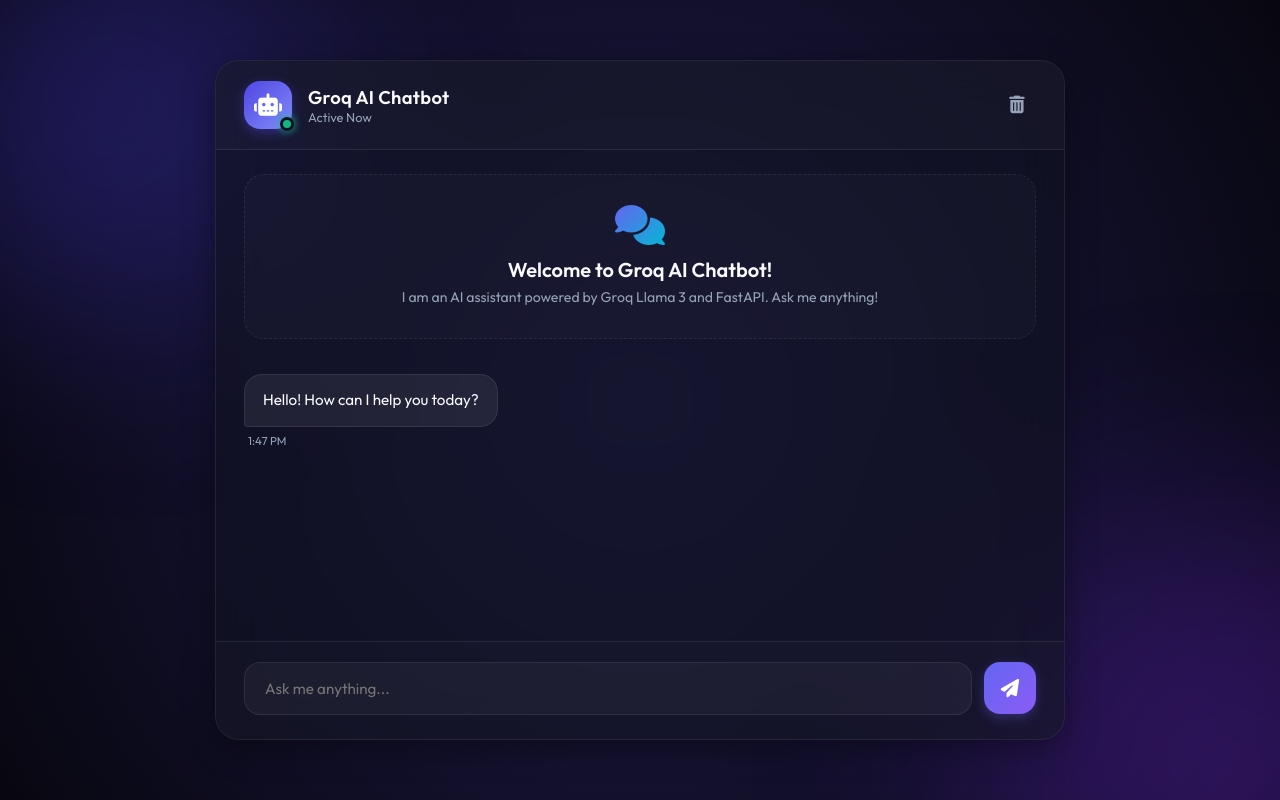
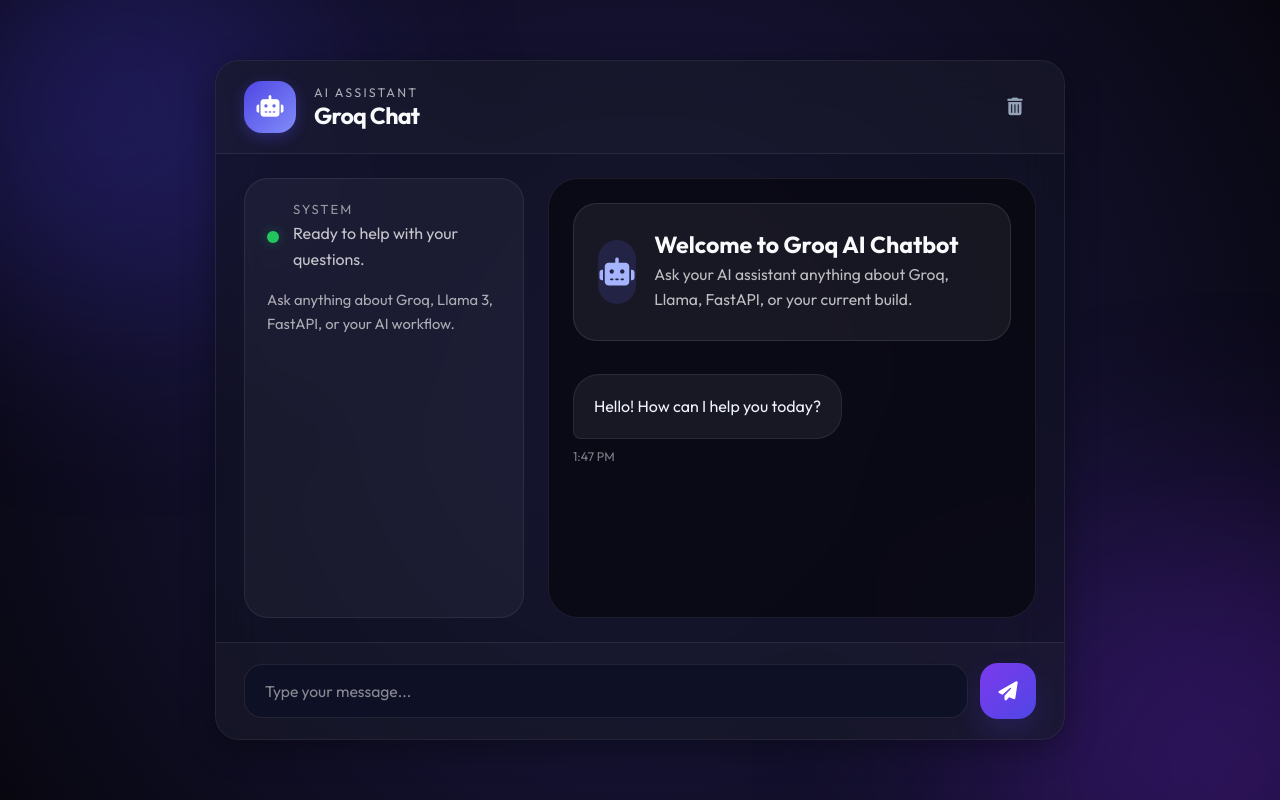
Before and after one commit to kalaiyarasan105/chatbotgroq, a FastAPI app: page / in a window 1280 px wide. Run offline with FastAPI, Linux system fonts and the light colour scheme.

Commit message:
latest commit

```diff
--- a/static/script.js
+++ b/static/script.js
@@ -25,14 +25,11 @@ document.addEventListener("DOMContentLoaded", () => {
             welcomeBanner.remove();
         }
 
-        // Add user message to UI
-        appendMessage("user", messageText);
+            appendMessage("user", messageText);
 
-        // Show typing indicator
         showTypingIndicator();
 
         try {
-            // Send request to FastAPI backend
             const response = await fetch("/chat", {
                 method: "POST",
                 headers: {
@@ -47,17 +44,16 @@ document.addEventListener("DOMContentLoaded", () => {
 
             const data = await response.json();
 
-            // Simulate a natural-feeling short typing delay (550ms) for high-fidelity experience
             setTimeout(() => {
                 hideTypingIndicator();
-                appendMessage("bot", data.response);
+                appendMessage("bot", data.response, data.sources);
             }, 550);
 
         } catch (error) {
             console.error("Error communicating with chatbot API:", error);
             setTimeout(() => {
                 hideTypingIndicator();
-                appendMessage("bot", "Oops! I ran into an error connecting to the server. Please check the server logs and try again later.");
+                appendMessage("bot", "Oops! I ran into an error connecting to the server. Please check the server logs and try again later.", null, true);
             }, 500);
         }
     });
@@ -70,24 +66,86 @@ document.addEventListener("DOMContentLoaded", () => {
     });
 
     // Function to append a message to the chat container
-    function appendMessage(sender, text) {
+    function appendMessage(sender, text, sources = null, isError = false) {
         const messageDiv = document.createElement("div");
         messageDiv.classList.add("message", sender);
+        if (isError) {
+            messageDiv.classList.add("message-error");
+        }
 
         const contentDiv = document.createElement("div");
         contentDiv.classList.add("message-content");
         contentDiv.innerText = text;
 
-        const metaDiv = document.createElement("div");
-        metaDiv.classList.add("message-meta");
-        metaDiv.innerText = formatTime(new Date());
+        const metaRow = document.createElement("div");
+        metaRow.classList.add("message-meta", "message-meta-row");
+
+        const timeSpan = document.createElement("span");
+        timeSpan.classList.add("message-meta");
+        timeSpan.innerText = formatTime(new Date());
+        metaRow.appendChild(timeSpan);
+
+        if (sender === "bot" && Array.isArray(sources) && sources.length > 0) {
+            const badge = document.createElement("span");
+            badge.classList.add("message-badge");
+            badge.innerHTML = `<i class="fa-solid fa-link"></i> Evidence available`;
+            metaRow.appendChild(badge);
+        }
 
         messageDiv.appendChild(contentDiv);
-        messageDiv.appendChild(metaDiv);
+        messageDiv.appendChild(metaRow);
+
+        if (sender === "bot" && Array.isArray(sources) && sources.length > 0) {
+            const sourcesPanel = createSourcesPanel(sources);
+            messageDiv.appendChild(sourcesPanel);
+        }
+
         chatMessages.appendChild(messageDiv);
+        scrollToBottom();
+    }
 
-        // Scroll to the bottom of the container
-        scrollToBottom();
+    function createSourcesPanel(sources) {
+        const panel = document.createElement("div");
+        panel.classList.add("sources-panel");
+
+        const toggle = document.createElement("button");
+        toggle.classList.add("sources-toggle");
+        toggle.type = "button";
+        toggle.innerHTML = `<span><i class="fa-solid fa-eye"></i> Show Evidence</span><i class="fa-solid fa-chevron-down"></i>`;
+
+        const list = document.createElement("div");
+        list.classList.add("source-list");
+
+        sources.forEach((source) => {
+            const item = document.createElement("div");
+            item.classList.add("source-item");
+
+            const title = document.createElement("a");
+            title.href = source.url || source.link || "#";
+            title.target = "_blank";
+            title.rel = "noopener noreferrer";
+            title.innerText = source.title || source.url || source.link || "Source";
+
+            const description = document.createElement("p");
+            description.innerText = source.description || source.snippet || source.url || "Referenced document.";
+
+            item.appendChild(title);
+            item.appendChild(description);
+            list.appendChild(item);
+        });
+
+        toggle.addEventListener("click", () => {
+            const expanded = panel.classList.toggle("expanded");
+            if (expanded) {
+                toggle.innerHTML = `<span><i class="fa-solid fa-eye"></i> Hide Evidence</span><i class="fa-solid fa-chevron-up"></i>`;
+            } else {
+                toggle.innerHTML = `<span><i class="fa-solid fa-eye"></i> Show Evidence</span><i class="fa-solid fa-chevron-down"></i>`;
+            }
+        });
+
+        panel.appendChild(toggle);
+        panel.appendChild(list);
+        return panel;
     }
 
     // Helper to format time
@@ -103,7 +161,7 @@ document.addEventListener("DOMContentLoaded", () => {
 
     // Helper to scroll messages panel to bottom
     function scrollToBottom() {
-        chatMessages.scrollTop = chatMessages.scrollHeight;
+        chatMessages.scrollTo({ top: chatMessages.scrollHeight, behavior: 'smooth' });
     }
 
     // Show typing loader
@@ -124,13 +182,16 @@ document.addEventListener("DOMContentLoaded", () => {
         const welcomeBanner = document.createElement("div");
         welcomeBanner.classList.add("welcome-banner");
         welcomeBanner.innerHTML = `
-            <i class="fa-solid fa-comments"></i>
-            <h2>Welcome to Groq AI Chatbot!</h2>
-            <p>I am an AI assistant powered by Groq Llama 3 and FastAPI. Ask me anything!</p>
+            <div class="welcome-icon">
+                <i class="fa-solid fa-robot"></i>
+            </div>
+            <div class="welcome-copy">
+                <h2>Welcome to Groq AI Chatbot</h2>
+                <p>Ask your AI assistant anything about Groq, Llama, FastAPI, or your current build.</p>
+            </div>
         `;
         chatMessages.appendChild(welcomeBanner);
 
-        // Add a slight initial delay before the bot says hello
         showTypingIndicator();
         setTimeout(() => {
             hideTypingIndicator();
--- a/static/style.css
+++ b/static/style.css
@@ -115,55 +115,44 @@ body {
     border-bottom: 1px solid var(--border-color);
 }
 
-.bot-info {
+.brand-panel {
     display: flex;
     align-items: center;
-    gap: 16px;
+    gap: 18px;
 }
 
 .avatar-container {
     position: relative;
-    width: 48px;
-    height: 48px;
+    width: 52px;
+    height: 52px;
 }
 
 .bot-avatar {
     width: 100%;
     height: 100%;
-    border-radius: 16px;
+    border-radius: 18px;
     background: linear-gradient(135deg, #4f46e5, #818cf8);
     display: flex;
     justify-content: center;
     align-items: center;
-    font-size: 1.4rem;
+    font-size: 1.35rem;
     color: white;
-    box-shadow: 0 4px 12px rgba(79, 70, 229, 0.4);
+    box-shadow: 0 4px 14px rgba(79, 70, 229, 0.35);
 }
 
-.status-indicator {
-    position: absolute;
-    bottom: -2px;
-    right: -2px;
-    width: 14px;
-    height: 14px;
-    border-radius: 50%;
-    border: 3px solid #111322;
+.brand-panel h1 {
+    font-size: 1.4rem;
+    line-height: 1.05;
+    letter-spacing: -0.03em;
+    margin: 0;
 }
 
-.status-indicator.online {
-    background-color: #10b981;
-    box-shadow: 0 0 8px #10b981;
-}
-
-.bot-details h1 {
-    font-size: 1.15rem;
-    font-weight: 600;
-    letter-spacing: 0.3px;
-}
-
-.bot-details .status-text {
-    font-size: 0.8rem;
-    color: var(--text-secondary);
+.brand-panel .label {
+    font-size: 0.78rem;
+    text-transform: uppercase;
+    letter-spacing: 0.18em;
+    color: rgba(255, 255, 255, 0.65);
+    margin-bottom: 4px;
 }
 
 .header-actions button {
@@ -172,8 +161,8 @@ body {
     color: var(--text-secondary);
     font-size: 1.1rem;
     cursor: pointer;
-    width: 38px;
-    height: 38px;
+    width: 42px;
+    height: 42px;
     border-radius: 50%;
     display: flex;
     justify-content: center;
@@ -182,56 +171,223 @@ body {
 }
 
 .header-actions button:hover {
-    background: rgba(255, 255, 255, 0.06);
-    color: #ef4444;
+    background: rgba(255, 255, 255, 0.08);
+    color: #f8fafc;
 }
 
-/* Chat Messages Panel */
-.chat-messages {
+/* Footer & Input Bar */
+.chat-input-area {
+    padding: 20px 28px;
+    background: rgba(255, 255, 255, 0.02);
+    border-top: 1px solid rgba(255, 255, 255, 0.08);
+}
+
+.chat-form {
+    display: flex;
+    gap: 12px;
+    align-items: center;
+}
+
+.chat-form input {
     flex: 1;
-    overflow-y: auto;
+    min-height: 54px;
+    background: rgba(15, 18, 38, 0.9);
+    border: 1px solid rgba(255, 255, 255, 0.08);
+    border-radius: 18px;
+    padding: 16px 20px;
+    color: var(--text-primary);
+    font-family: var(--font-family);
+    font-size: 0.98rem;
+    transition: all 0.25s ease;
+    caret-color: #a5b4fc;
+}
+
+.chat-form input::placeholder {
+    color: rgba(255, 255, 255, 0.5);
+}
+
+.chat-form input:focus {
+    outline: none;
+    border-color: rgba(99, 102, 241, 0.55);
+    box-shadow: 0 0 0 5px rgba(99, 102, 241, 0.12);
+    background: rgba(20, 24, 52, 0.96);
+}
+
+.chat-form button {
+    background: linear-gradient(135deg, #7c3aed, #4f46e5);
+    border: none;
+    color: white;
+    width: 56px;
+    height: 56px;
+    border-radius: 18px;
+    cursor: pointer;
+    display: flex;
+    justify-content: center;
+    align-items: center;
+    font-size: 1.2rem;
+    transition: transform 0.2s ease, box-shadow 0.2s ease, background 0.2s ease;
+    box-shadow: 0 14px 28px rgba(79, 70, 229, 0.18);
+}
+
+.chat-form button:hover,
+.chat-form button:focus-visible {
+    transform: translateY(-1px);
+    box-shadow: 0 18px 32px rgba(79, 70, 229, 0.22);
+    outline: none;
+}
+
+.chat-form button:active {
+    transform: translateY(0);
+}
+
+.visually-hidden {
+    position: absolute;
+    width: 1px;
+    height: 1px;
+    padding: 0;
+    margin: -1px;
+    overflow: hidden;
+    clip: rect(0, 0, 0, 0);
+    white-space: nowrap;
+    border: 0;
+}
+
+.welcome-banner {
+    display: flex;
+    align-items: center;
+    gap: 18px;
+    padding: 28px 24px;
+    background: rgba(255, 255, 255, 0.06);
+    border: 1px solid rgba(255, 255, 255, 0.1);
+    border-radius: 24px;
+    margin-bottom: 15px;
+}
+
+.welcome-icon {
+    display: inline-flex;
+    width: 64px;
+    height: 64px;
+    border-radius: 22px;
+    justify-content: center;
+    align-items: center;
+    background: rgba(99, 102, 241, 0.16);
+    color: #a5b4fc;
+    font-size: 1.75rem;
+}
+
+.welcome-copy h2 {
+    margin: 0;
+    font-size: 1.45rem;
+    line-height: 1.1;
+}
+
+.welcome-copy p {
+    margin: 4px 0 0;
+    color: rgba(255, 255, 255, 0.72);
+    font-size: 0.98rem;
+    line-height: 1.6;
+}
+
+/* Sidebar & Messages Layout */
+.chat-content {
+    display: grid;
+    grid-template-columns: minmax(240px, 280px) minmax(0, 1fr);
+    gap: 24px;
+    flex: 1;
     padding: 24px 28px;
+    overflow: hidden;
+}
+
+.sidebar-card {
+    background: rgba(255, 255, 255, 0.04);
+    border: 1px solid rgba(255, 255, 255, 0.08);
+    border-radius: 24px;
+    padding: 22px;
+    min-height: 168px;
     display: flex;
     flex-direction: column;
-    gap: 20px;
+    gap: 16px;
+}
+
+.sidebar-title {
+    display: flex;
+    gap: 14px;
+    align-items: center;
+}
+
+.status-dot {
+    width: 12px;
+    height: 12px;
+    border-radius: 50%;
+    background: #22c55e;
+    box-shadow: 0 0 12px rgba(34, 197, 94, 0.35);
+    flex-shrink: 0;
+}
+
+.sidebar-card .label,
+.bot-details .label {
+    font-size: 0.82rem;
+    text-transform: uppercase;
+    letter-spacing: 0.15em;
+    color: rgba(255, 255, 255, 0.55);
+    margin-bottom: 4px;
+}
+
+.sidebar-card h2,
+.chat-header h1 {
+    margin: 0;
+    font-size: 1.45rem;
+    letter-spacing: -0.03em;
+}
+
+.sidebar-text,
+.sidebar-note,
+.status-text {
+    margin: 0;
+    color: rgba(255, 255, 255, 0.75);
+    line-height: 1.6;
+}
+
+.sidebar-note {
+    color: rgba(255, 255, 255, 0.64);
+    font-size: 0.92rem;
+}
+
+.messages-panel {
+    background: rgba(8, 7, 17, 0.75);
+    border: 1px solid rgba(255, 255, 255, 0.08);
+    border-radius: 30px;
+    padding: 24px;
+    display: flex;
+    flex-direction: column;
+    gap: 18px;
+    overflow-y: auto;
     scroll-behavior: smooth;
 }
 
-/* Custom Scrollbar */
-.chat-messages::-webkit-scrollbar {
-    width: 6px;
+.messages-panel::-webkit-scrollbar {
+    width: 8px;
 }
 
-.chat-messages::-webkit-scrollbar-track {
+.messages-panel::-webkit-scrollbar-track {
     background: transparent;
 }
 
-.chat-messages::-webkit-scrollbar-thumb {
-    background: rgba(255, 255, 255, 0.1);
+.messages-panel::-webkit-scrollbar-thumb {
+    background: rgba(255, 255, 255, 0.12);
     border-radius: 10px;
 }
 
-.chat-messages::-webkit-scrollbar-thumb:hover {
+.messages-panel::-webkit-scrollbar-thumb:hover {
     background: rgba(255, 255, 255, 0.2);
 }
 
-/* Message Bubbles styling */
 .message {
-    max-width: 70%;
+    max-width: 80%;
     display: flex;
     flex-direction: column;
-    animation: bubble-appear 0.3s cubic-bezier(0.16, 1, 0.3, 1) forwards;
-}
-
-@keyframes bubble-appear {
-    from {
-        opacity: 0;
-        transform: translateY(12px) scale(0.98);
-    }
-    to {
-        opacity: 1;
-        transform: translateY(0) scale(1);
-    }
+    gap: 10px;
+    animation: bubble-appear 0.28s cubic-bezier(0.16, 1, 0.3, 1) forwards;
 }
 
 .message.bot {
@@ -243,64 +399,154 @@ body {
 }
 
 .message-content {
+    position: relative;
+    padding: 18px 20px;
+    border-radius: 26px;
+    font-size: 1rem;
+    line-height: 1.7;
+    word-wrap: break-word;
+    white-space: pre-wrap;
+}
+
+.message.bot .message-content {
+    background: rgba(255, 255, 255, 0.06);
+    border: 1px solid rgba(255, 255, 255, 0.08);
+    color: #eff2ff;
+    border-bottom-left-radius: 8px;
+}
+
+.message.user .message-content {
+    background: linear-gradient(135deg, rgba(79, 70, 229, 0.95), rgba(124, 58, 237, 0.95));
+    color: white;
+    box-shadow: 0 18px 42px rgba(79, 70, 229, 0.2);
+    border-bottom-right-radius: 8px;
+}
+
+.message-meta-row {
+    display: flex;
+    align-items: center;
+    gap: 10px;
+    flex-wrap: wrap;
+    color: rgba(255, 255, 255, 0.48);
+    font-size: 0.78rem;
+}
+
+.message-meta {
+    margin: 0;
+}
+
+.message-badge {
+    display: inline-flex;
+    align-items: center;
+    gap: 6px;
+    padding: 6px 10px;
+    border-radius: 999px;
+    background: rgba(79, 70, 229, 0.14);
+    color: #c7d2fe;
+    font-size: 0.78rem;
+    border: 1px solid rgba(99, 102, 241, 0.25);
+}
+
+.message-error .message-content {
+    background: rgba(220, 38, 38, 0.14);
+    border-color: rgba(248, 113, 113, 0.28);
+    color: #fee2e2;
+}
+
+.message-error .message-badge,
+.message-error .message-meta {
+    color: #fca5a5;
+}
+
+.sources-panel {
+    margin-top: 12px;
+    border-radius: 20px;
+    border: 1px solid rgba(255, 255, 255, 0.08);
+    background: rgba(255, 255, 255, 0.04);
+    overflow: hidden;
+}
+
+.sources-toggle {
+    width: 100%;
+    background: transparent;
+    border: none;
+    color: #c7d2fe;
+    font-size: 0.94rem;
+    font-weight: 600;
     padding: 14px 18px;
-    border-radius: 18px;
-    font-size: 0.95rem;
-    line-height: 1.5;
+    cursor: pointer;
+    display: flex;
+    justify-content: space-between;
+    align-items: center;
+}
+
+.sources-toggle:hover,
+.sources-toggle:focus-visible {
+    background: rgba(255, 255, 255, 0.03);
+    outline: none;
+}
+
+.source-list {
+    display: none;
+    flex-direction: column;
+    gap: 12px;
+    padding: 14px 18px 18px;
+}
+
+.source-item {
+    display: flex;
+    flex-direction: column;
+    gap: 6px;
+    padding: 12px 14px;
+    border-radius: 16px;
+    background: rgba(15, 18, 38, 0.85);
+    border: 1px solid rgba(255, 255, 255, 0.06);
+}
+
+.source-item a {
+    color: #a5b4fc;
+    text-decoration: none;
+    font-weight: 500;
     word-break: break-word;
 }
 
-.message.bot .message-content {
-    background: var(--accent-grad-bot);
-    border: 1px solid var(--border-color);
-    color: var(--text-primary);
-    border-bottom-left-radius: 4px;
+.source-item a:hover {
+    text-decoration: underline;
 }
 
-.message.user .message-content {
-    background: var(--accent-grad-user);
-    color: white;
-    border-bottom-right-radius: 4px;
-    box-shadow: 0 4px 15px rgba(99, 102, 241, 0.2);
+.source-item p {
+    margin: 0;
+    color: rgba(255, 255, 255, 0.7);
+    font-size: 0.9rem;
+    line-height: 1.5;
 }
 
-.message-meta {
-    font-size: 0.72rem;
-    color: var(--text-secondary);
-    margin-top: 6px;
-    padding: 0 4px;
-}
-
-.message.bot .message-meta {
-    align-self: flex-start;
-}
-
-.message.user .message-meta {
-    align-self: flex-end;
+.sources-panel.expanded .source-list {
+    display: flex;
 }
 
 /* Typing / Loading Indicator Bubble */
 .typing-indicator-container {
-    align-self: flex-start;
-    margin-left: 28px;
-    margin-bottom: 20px;
+    display: flex;
+    justify-content: flex-start;
+    padding: 0 28px 18px;
 }
 
 .typing-bubble {
-    background: var(--accent-grad-bot);
-    border: 1px solid var(--border-color);
-    padding: 14px 22px;
-    border-radius: 18px;
-    border-bottom-left-radius: 4px;
-    display: flex;
+    background: rgba(255, 255, 255, 0.08);
+    border: 1px solid rgba(255, 255, 255, 0.1);
+    padding: 14px 18px;
+    border-radius: 24px;
+    display: inline-flex;
     align-items: center;
-    gap: 6px;
+    gap: 8px;
+    box-shadow: 0 16px 40px rgba(0, 0, 0, 0.18);
 }
 
 .typing-bubble .dot {
-    width: 8px;
-    height: 8px;
-    background-color: var(--text-secondary);
+    width: 10px;
+    height: 10px;
+    background-color: #c7d2fe;
     border-radius: 50%;
     opacity: 0.4;
     animation: pulse 1.4s infinite ease-in-out;
@@ -325,97 +571,26 @@ body {
     }
 }
 
-/* Footer & Input Bar */
-.chat-input-area {
-    padding: 20px 28px 24px;
-    background: rgba(255, 255, 255, 0.01);
-    border-top: 1px solid var(--border-color);
+/* Mobile Responsive Tweaks */
+@media (max-width: 1024px) {
+    .chat-content {
+        grid-template-columns: 1fr;
     }
 
-.chat-form {
-    display: flex;
-    gap: 12px;
-    position: relative;
+    .sidebar-card {
+        order: 1;
     }
 
-.chat-form input {
-    flex: 1;
-    background: var(--input-bg);
-    border: 1px solid var(--border-color);
-    border-radius: 16px;
-    padding: 16px 20px;
-    color: var(--text-primary);
-    font-family: var(--font-family);
-    font-size: 0.95rem;
-    transition: all 0.25s ease;
+    .messages-panel {
+        order: 2;
+    }
 }
 
-.chat-form input:focus {
-    outline: none;
-    border-color: #6366f1;
-    box-shadow: 0 0 0 4px var(--input-focus);
-    background: rgba(255, 255, 255, 0.07);
+@media (max-width: 760px) {
+    body {
+        min-height: 100vh;
     }
 
-.chat-form button {
-    background: var(--accent-grad-user);
-    border: none;
-    color: white;
-    width: 52px;
-    height: 52px;
-    border-radius: 16px;
-    cursor: pointer;
-    display: flex;
-    justify-content: center;
-    align-items: center;
-    font-size: 1.15rem;
-    transition: all 0.25s ease;
-    box-shadow: 0 4px 12px rgba(99, 102, 241, 0.3);
-}
-
-.chat-form button:hover {
-    transform: translateY(-2px);
-    box-shadow: 0 6px 18px rgba(99, 102, 241, 0.4);
-    background: var(--btn-hover);
-}
-
-.chat-form button:active {
-    transform: translateY(0);
-}
-
-/* System Welcome Banner */
-.welcome-banner {
-    text-align: center;
-    padding: 30px 20px;
-    background: rgba(255, 255, 255, 0.02);
-    border: 1px dashed var(--border-color);
-    border-radius: 20px;
-    margin-bottom: 15px;
-    animation: bubble-appear 0.5s ease;
-}
-
-.welcome-banner i {
-    font-size: 2.5rem;
-    background: linear-gradient(135deg, #6366f1, #06b6d4);
-    -webkit-background-clip: text;
-    -webkit-text-fill-color: transparent;
-    margin-bottom: 12px;
-}
-
-.welcome-banner h2 {
-    font-size: 1.25rem;
-    margin-bottom: 6px;
-    font-weight: 600;
-}
-
-.welcome-banner p {
-    font-size: 0.88rem;
-    color: var(--text-secondary);
-    line-height: 1.4;
-}
-
-/* Mobile Responsive Tweaks */
-@media (max-width: 768px) {
     .chat-wrapper {
         height: 100vh;
         max-width: 100%;
--- a/templates/index.html
+++ b/templates/index.html
@@ -4,49 +4,55 @@
     <meta charset="UTF-8">
     <meta name="viewport" content="width=device-width, initial-scale=1.0">
     <meta name="description" content="An AI-powered chatbot interface built with FastAPI, Groq Llama 3, HTML, CSS, and JavaScript.">
-    <title>Groq AI Chatbot - Interactive Assistant</title>
-    <!-- Google Fonts: Outfit -->
+    <title>Groq AI Chatbot</title>
     <link rel="preconnect" href="https://fonts.googleapis.com">
     <link rel="preconnect" href="https://fonts.gstatic.com" crossorigin>
     <link href="https://fonts.googleapis.com/css2?family=Outfit:wght@300;400;500;600;700&display=swap" rel="stylesheet">
-    <!-- FontAwesome for beautiful modern icons -->
     <link rel="stylesheet" href="https://cdnjs.cloudflare.com/ajax/libs/font-awesome/6.4.0/css/all.min.css">
-    <!-- Main Style Sheet -->
     <link rel="stylesheet" href="/static/style.css">
 </head>
 <body>
-    <div class="background-decor">
+    <div class="background-decor" aria-hidden="true">
         <div class="glow-orb orb-1"></div>
         <div class="glow-orb orb-2"></div>
     </div>
 
-    <main class="chat-wrapper">
-        <header class="chat-header" id="chat-header">
-            <div class="bot-info">
+    <main class="chat-wrapper" role="application" aria-label="AI Chat Interface">
+        <header class="chat-header">
+            <div class="brand-panel">
                 <div class="avatar-container">
-                    <div class="bot-avatar">
+                    <span class="bot-avatar" aria-hidden="true">
                         <i class="fa-solid fa-robot"></i>
-                    </div>
-                    <span class="status-indicator online"></span>
+                    </span>
                 </div>
-                <div class="bot-details">
-                    <h1>Groq AI Chatbot</h1>
-                    <p class="status-text">Active Now</p>
+                <div>
+                    <p class="label">AI Assistant</p>
+                    <h1>Groq Chat</h1>
                 </div>
             </div>
             <div class="header-actions">
-                <button id="clear-chat" title="Clear Chat History">
+                <button id="clear-chat" type="button" title="Clear chat history" aria-label="Clear chat history">
                     <i class="fa-solid fa-trash-can"></i>
                 </button>
             </div>
         </header>
 
-        <section class="chat-messages" id="chat-messages">
-            <!-- Messages will be dynamically appended here -->
+        <section class="chat-content">
+            <div class="sidebar-card">
+                <div class="sidebar-title">
+                    <div class="status-dot online"></div>
+                    <div>
+                        <p class="label">System</p>
+                        <p class="sidebar-text">Ready to help with your questions.</p>
+                    </div>
+                </div>
+                <p class="sidebar-note">Ask anything about Groq, Llama 3, FastAPI, or your AI workflow.</p>
+            </div>
+
+            <div class="messages-panel" id="chat-messages" aria-live="polite" aria-relevant="additions text"></div>
         </section>
 
-        <!-- Loading indicator template (hidden by default) -->
-        <div class="typing-indicator-container" id="typing-indicator" style="display: none;">
+        <div class="typing-indicator-container" id="typing-indicator" aria-hidden="true" style="display: none;">
             <div class="typing-bubble">
                 <span class="dot"></span>
                 <span class="dot"></span>
@@ -56,11 +62,13 @@
 
         <footer class="chat-input-area">
             <form id="chat-form" class="chat-form">
+                <label for="user-input" class="visually-hidden">Type your message</label>
                 <input
                     type="text"
                     id="user-input"
-                    placeholder="Ask me anything..."
+                    placeholder="Type your message..."
                     autocomplete="off"
+                    aria-label="Type your message"
                     required
                 >
                 <button type="submit" id="send-button" aria-label="Send message">
@@ -70,7 +78,6 @@
         </footer>
     </main>
 
-    <!-- Script file -->
     <script src="/static/script.js"></script>
 </body>
 </html>
```
Also changed, not shown: other parts of static/style.css (+32 -6 lines). Lines whose indentation alone changed are shown as unchanged.
